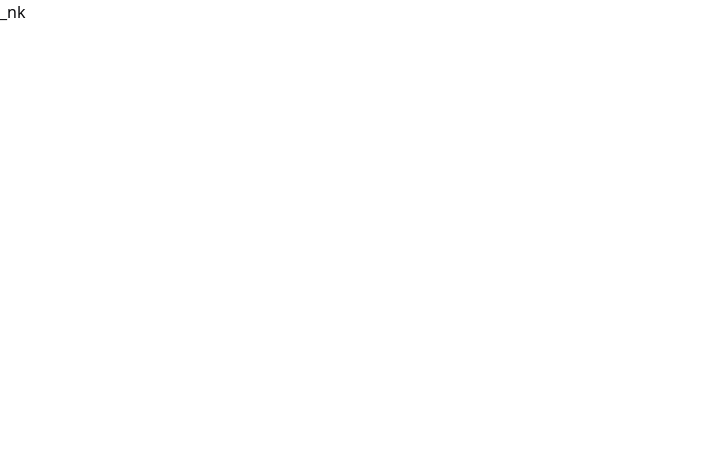
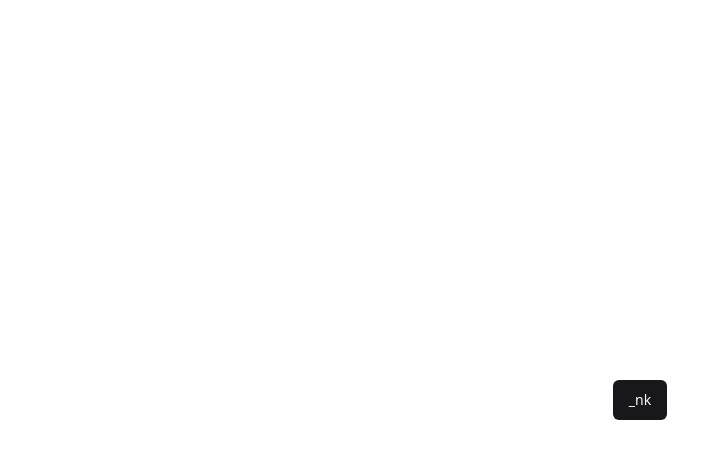
Before and after one commit to bzenky/pizzashop-web, a React app: page / in a window 1280 px wide. Shown: the top 458 px of the page, without its empty margins (0-722 px from the left). Built offline with nearby package versions, Linux system fonts and the light colour scheme; the HTML template or start-up script is replaced by a standard one.

Commit message:
feat: shadcn - button

```diff
--- a/package.json
+++ b/package.json
@@ -10,6 +10,7 @@
     "preview": "vite preview"
   },
   "dependencies": {
+    "@radix-ui/react-slot": "^1.0.2",
     "class-variance-authority": "^0.7.0",
     "clsx": "^2.1.0",
     "lucide-react": "^0.308.0",
--- a/src/App.tsx
+++ b/src/App.tsx
@@ -1,7 +1,12 @@
+import { Button } from './components/ui/button'
 import './global.css'
 
 export function App() {
   return (
-    <h1>_nk</h1>
+    <div className='flex justify-center items-center h-screen'>
+      <Button>
+        _nk
+      </Button>
+    </div>
   )
 }
--- /dev/null
+++ b/src/components/ui/button.tsx
@@ -0,0 +1,56 @@
+import * as React from "react"
+import { Slot } from "@radix-ui/react-slot"
+import { cva, type VariantProps } from "class-variance-authority"
+
+import { cn } from "@/lib/utils"
+
+const buttonVariants = cva(
+  "inline-flex items-center justify-center whitespace-nowrap rounded-md text-sm font-medium ring-offset-background transition-colors focus-visible:outline-none focus-visible:ring-2 focus-visible:ring-ring focus-visible:ring-offset-2 disabled:pointer-events-none disabled:opacity-50",
+  {
+    variants: {
+      variant: {
+        default: "bg-primary text-primary-foreground hover:bg-primary/90",
+        destructive:
+          "bg-destructive text-destructive-foreground hover:bg-destructive/90",
+        outline:
+          "border border-input bg-background hover:bg-accent hover:text-accent-foreground",
+        secondary:
+          "bg-secondary text-secondary-foreground hover:bg-secondary/80",
+        ghost: "hover:bg-accent hover:text-accent-foreground",
+        link: "text-primary underline-offset-4 hover:underline",
+      },
+      size: {
+        default: "h-10 px-4 py-2",
+        sm: "h-9 rounded-md px-3",
+        lg: "h-11 rounded-md px-8",
+        icon: "h-10 w-10",
+      },
+    },
+    defaultVariants: {
+      variant: "default",
+      size: "default",
+    },
+  }
+)
+
+export interface ButtonProps
+  extends React.ButtonHTMLAttributes<HTMLButtonElement>,
+    VariantProps<typeof buttonVariants> {
+  asChild?: boolean
+}
+
+const Button = React.forwardRef<HTMLButtonElement, ButtonProps>(
+  ({ className, variant, size, asChild = false, ...props }, ref) => {
+    const Comp = asChild ? Slot : "button"
+    return (
+      <Comp
+        className={cn(buttonVariants({ variant, size, className }))}
+        ref={ref}
+        {...props}
+      />
+    )
+  }
+)
+Button.displayName = "Button"
+
+export { Button, buttonVariants }
```
Also changed, not shown: 1 other file (tests, documents, lock files or other folders).
